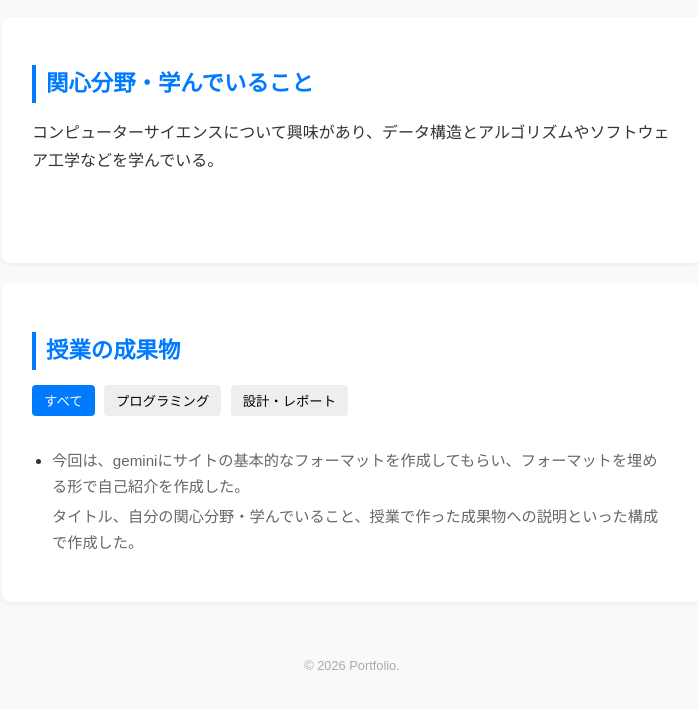
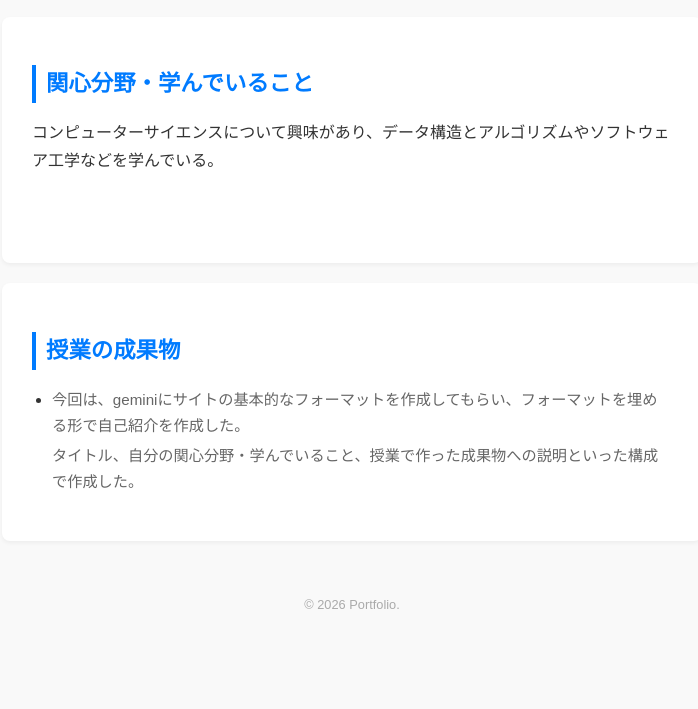
Before and after one commit to s50428u-pp/se-week06-site, a plain HTML site: page index.html in a window 1280 px wide. Shown: the part 171-880 px from the top of the page, without its empty margins (288-986 px from the left). After the commit the page ends 839 px from the top, so only its background shows below. Drawn offline with Linux system fonts and the light colour scheme.

Commit message:
Update index.html
ボタンに関するクラスを削除した最終版

```diff
--- a/index.html
+++ b/index.html
@@ -58,12 +58,6 @@
         <section id="works">
             <h2>授業の成果物</h2>
 
-            <div>
-                <button class="filter-btn active" onclick="filter('all', this)">すべて</button>
-                <button class="filter-btn" onclick="filter('cat1', this)">プログラミング</button>
-                <button class="filter-btn" onclick="filter('cat2', this)">設計・レポート</button>
-            </div>
-
             <ul>
                 <li class="item" data-cat="cat1">
                     <div class="work-desc">今回は、geminiにサイトの基本的なフォーマットを作成してもらい、フォーマットを埋める形で自己紹介を作成した。</div>
```
